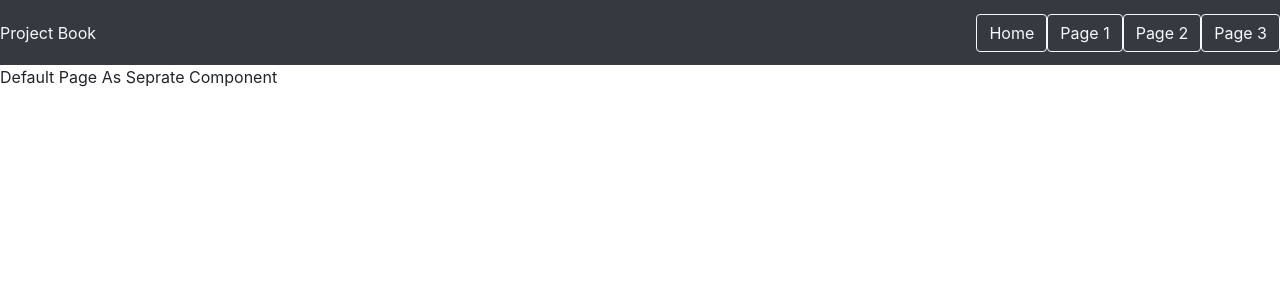
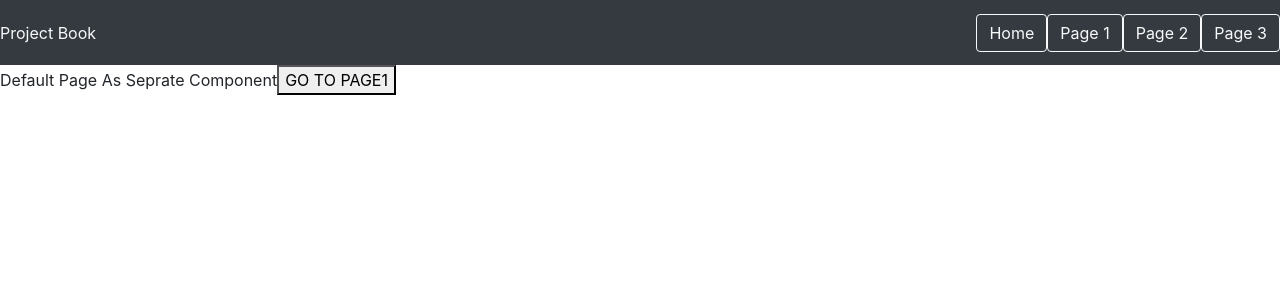
Before and after one commit to dac-2021/day10-react-routing, a React (Create React App) app: page / in a window 1280 px wide. Shown: the top 300 px of the page. Built offline with nearby package versions, Linux system fonts and the light colour scheme.

Commit message:
how to  move programmaticaly betwwen screen.

```diff
--- a/src/App.js
+++ b/src/App.js
@@ -1,5 +1,10 @@
 import "./App.css";
-import { BrowserRouter as Router, Route, Link } from "react-router-dom";
+import {
+  BrowserRouter as Router,
+  Route,
+  Link,
+  useHistory,
+} from "react-router-dom";
 
 /**
  * http://localhost:3000/
@@ -57,7 +62,18 @@ function App() {
 }
 
 function DefaultPage() {
-  return <div>Default Page As Seprate Component</div>;
+  let history = useHistory();
+
+  const handleClick = () => {
+    history.push("/page1");
+  };
+
+  return (
+    <div>
+      Default Page As Seprate Component
+      <button onClick={handleClick}>GO TO PAGE1</button>
+    </div>
+  );
 }
 
 function Page1() {
```
